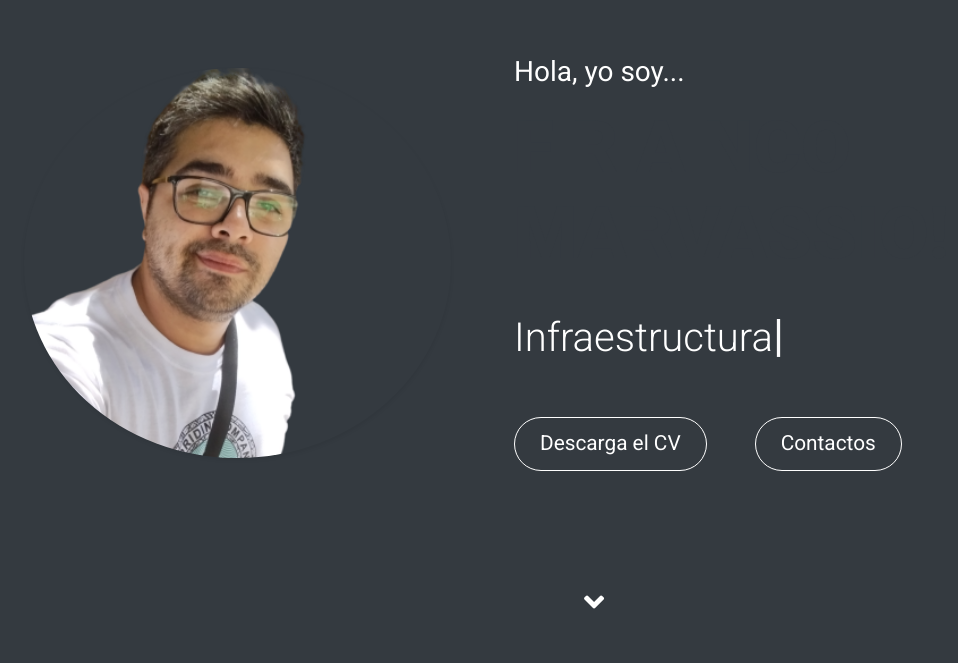
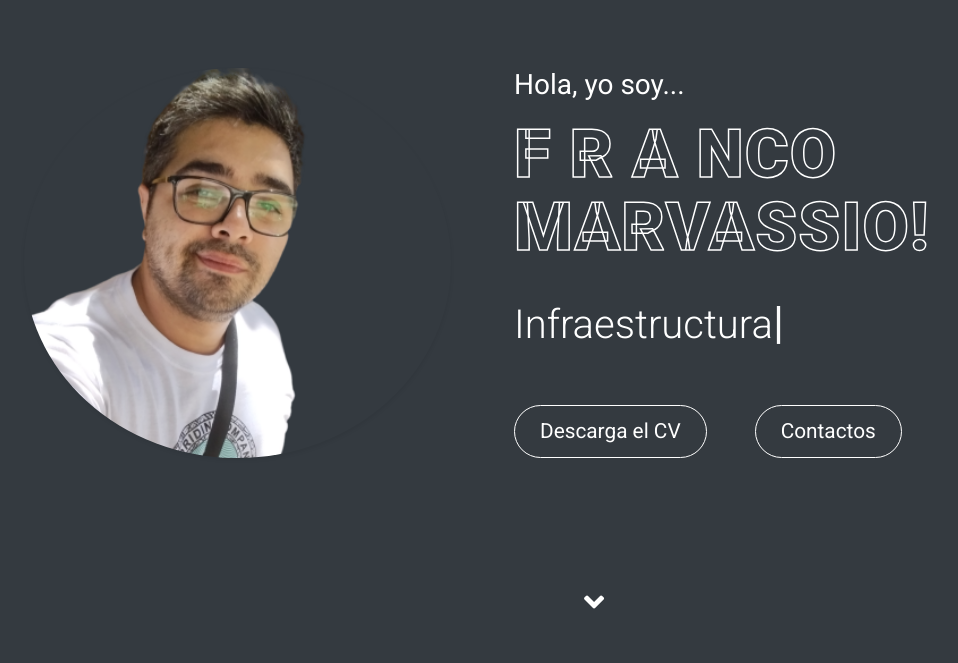
Before and after one commit to fmarvass/fmarvass.github.io, a plain HTML site: page index.html in a window 1280 px wide. Shown: the part 137-800 px from the top of the page, without its empty margins (46-1004 px from the left). Drawn offline with nearby package versions, Linux system fonts and the light colour scheme.

Commit message:
Update index.html

```diff
--- a/index.html
+++ b/index.html
@@ -58,7 +58,7 @@
                 <div class="col-lg-7 text-center text-lg-left">
                     <h3 class="text-white font-weight-normal mb-3">Hola, yo soy...</h3>
                     <!-- Nombre unificado y agrandado de forma prolija -->
-                    <h1 class="display-3 text-uppercase text-dark mb-4">
+                    <h1 class="display-3 text-uppercase text-dark mb-4" style="-webkit-text-stroke: 1.5px #ffffff; font-size: 4.2rem; letter-spacing: 1px; line-height: 1.1;">
                     F r a nco Marvassio!
                     </h1>
                     <h1 class="typed-text-output d-inline font-weight-lighter text-white"></h1>
```
